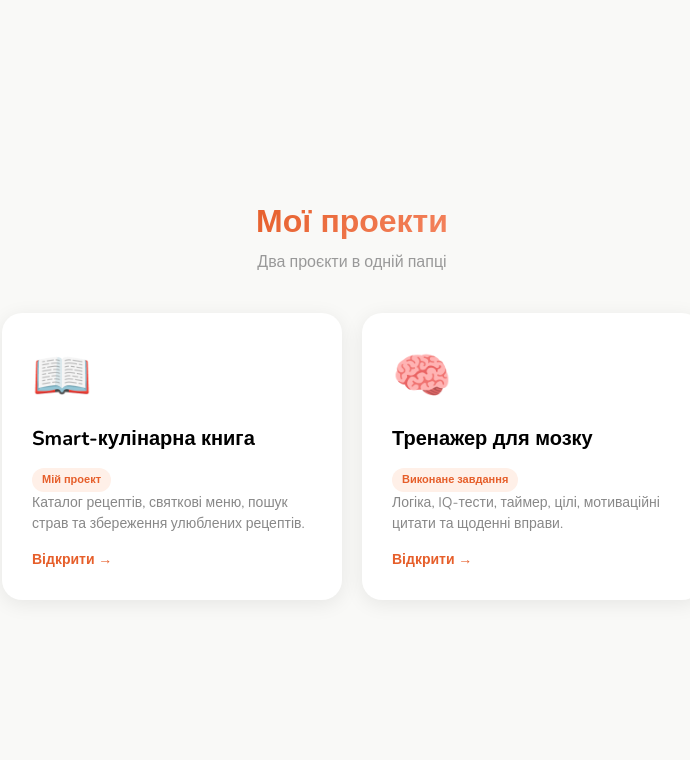
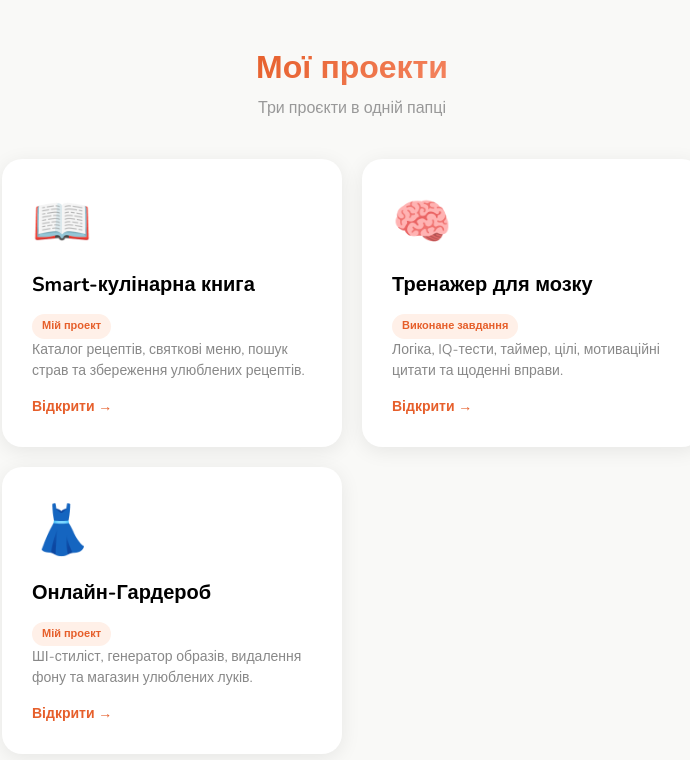
Before and after one commit to olenaklocko-cyber/portfolio, a plain HTML site: page index.html in a window 1280 px wide. Shown: the whole page, without its empty margins (288-978 px from the left). Drawn offline with nearby package versions, Linux system fonts and the light colour scheme.

Commit message:
Додано Онлайн-Гардероб до портфоліо

```diff
--- a/index.html
+++ b/index.html
@@ -71,7 +71,7 @@
 </head>
 <body>
     <h1>Мої проекти</h1>
-    <p class="subtitle">Два проєкти в одній папці</p>
+    <p class="subtitle">Три проєкти в одній папці</p>
 
     <div class="projects">
         <a href="project-8/index.html" class="project-card">
@@ -89,6 +89,14 @@
             <p>Логіка, IQ-тести, таймер, цілі, мотиваційні цитати та щоденні вправи.</p>
             <span class="project-link">Відкрити →</span>
         </a>
+
+        <a href="wardrobe/App.js" class="project-card">
+            <div class="project-icon">👗</div>
+            <h2>Онлайн-Гардероб</h2>
+            <p class="tag">Мій проект</p>
+            <p>ШІ-стиліст, генератор образів, видалення фону та магазин улюблених луків.</p>
+            <span class="project-link">Відкрити →</span>
+        </a>
     </div>
 </body>
 </html>
```
